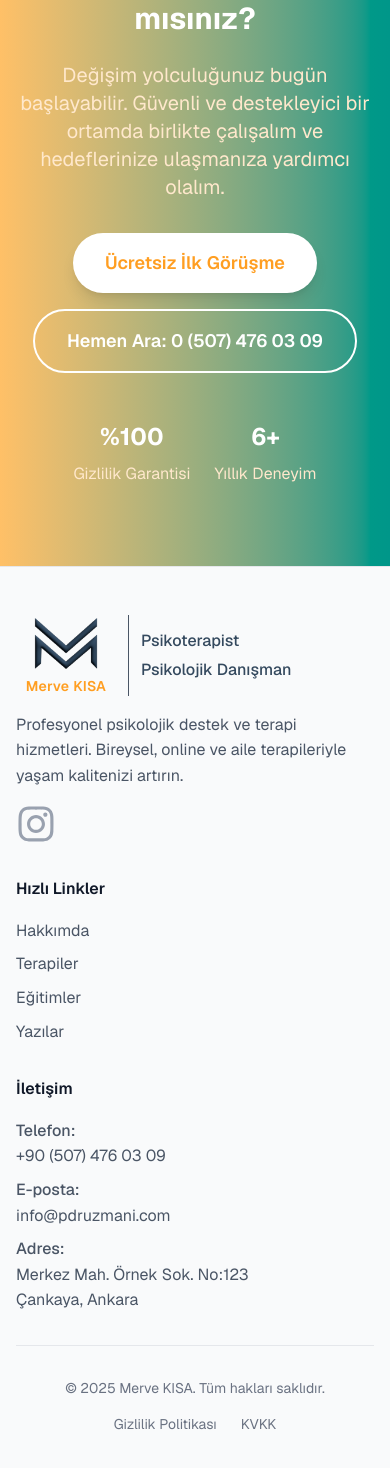
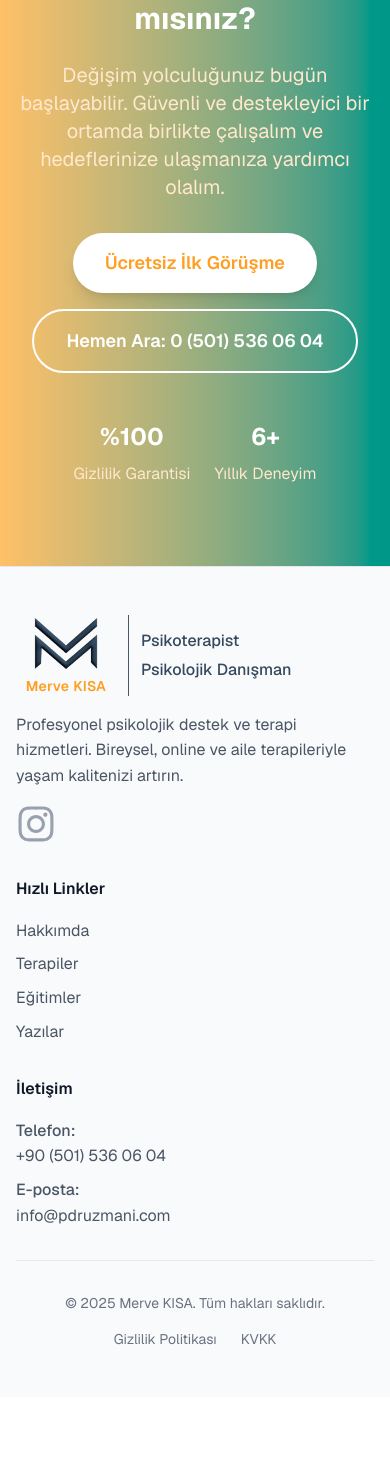
Before and after one commit to bekirbali/Next-PDRPortfolio, a Next.js app: page / in a window 390 px wide. Shown: the part 5855-7323 px from the top of the page. After the commit the page ends 7252 px from the top, so only its background shows below. Built offline with nearby package versions, Linux system fonts and the light colour scheme.

Commit message:
Update contact information across multiple components; change phone number in layout, CTA, footer, and contact page, and update email address in contact page for improved accuracy and consistency.

```diff
--- a/app/components/CTA.js
+++ b/app/components/CTA.js
@@ -21,10 +21,10 @@ export default function CTA() {
             Ücretsiz İlk Görüşme
           </Link>
           <Link
-            href="tel:+905074760309"
+            href="tel:+905015360604"
             className="border-2 border-white text-white px-8 py-4 rounded-full hover:bg-white hover:text-[var(--primary-700)] transition-colors duration-200 font-semibold text-lg"
           >
-            Hemen Ara: 0 (507) 476 03 09
+            Hemen Ara: 0 (501) 536 06 04
           </Link>
         </div>
 
--- a/app/components/Footer.js
+++ b/app/components/Footer.js
@@ -93,19 +93,12 @@ export default function Footer() {
               <li className="text-gray-600">
                 <span className="font-medium">Telefon:</span>
                 <br />
-                +90 (507) 476 03 09
+                +90 (501) 536 06 04
               </li>
               <li className="text-gray-600">
                 <span className="font-medium">E-posta:</span>
                 <br />
                 info@pdruzmani.com
-              </li>
-              <li className="text-gray-600">
-                <span className="font-medium">Adres:</span>
-                <br />
-                Merkez Mah. Örnek Sok. No:123
-                <br />
-                Çankaya, Ankara
               </li>
             </ul>
           </div>
--- a/app/components/WhatsAppFloating.js
+++ b/app/components/WhatsAppFloating.js
@@ -4,7 +4,7 @@ import Link from "next/link";
 import { useEffect, useState } from "react";
 
 export default function WhatsAppFloating({
-  phone = "+905074760309",
+  phone = "+905015360604",
   message = "Merhaba, bilgi almak istiyorum.",
 }) {
   const href = `https://wa.me/${phone.replace(
--- a/app/iletisim/page.js
+++ b/app/iletisim/page.js
@@ -309,7 +309,7 @@ export default function Contact() {
                     <h3 className="font-semibold text-gray-900 mb-1">
                       Telefon
                     </h3>
-                    <p className="text-gray-600">+90 (507) 476 03 09</p>
+                    <p className="text-gray-600">+90 (501) 536 06 04</p>
                     <p className="text-sm text-gray-500">
                       Pazartesi - Cuma: 09:00 - 20:00
                     </p>
@@ -336,7 +336,7 @@ export default function Contact() {
                     <h3 className="font-semibold text-gray-900 mb-1">
                       E-posta
                     </h3>
-                    <p className="text-gray-600">info@pdruzmani.com</p>
+                    <p className="text-gray-600">mervebilgikisa@gmail.com</p>
                     <p className="text-sm text-gray-500">
                       24 saat içinde yanıtlanır
                     </p>
--- a/app/layout.js
+++ b/app/layout.js
@@ -37,7 +37,7 @@ export default function RootLayout({ children }) {
         <Footer />
         <ToastContainer />
         <WhatsAppFloating
-          phone="+905074760309"
+          phone="+905015360604"
           message="Merhaba, web sitenizden yazıyorum."
         />
       </body>
```
